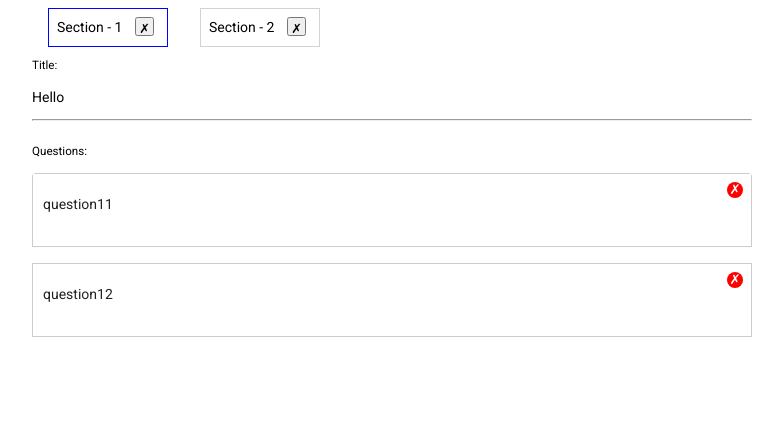
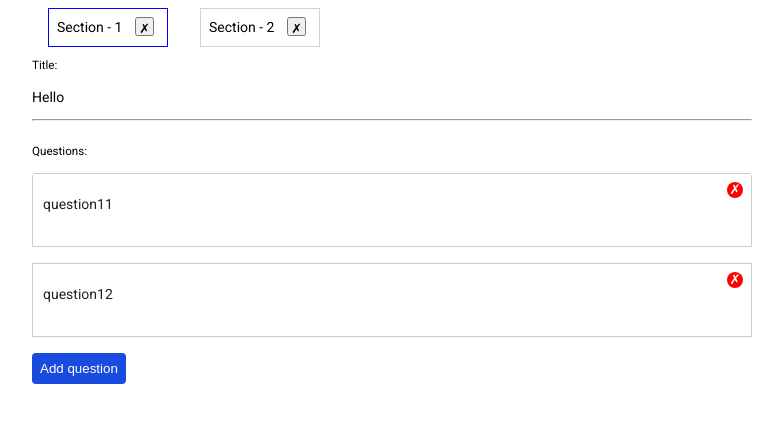
Before and after one commit to LazyCROW21/form-creator, an Angular app: page / in a window 1280 px wide. Shown: the top 422 px of the page, without its empty margins (248-1031 px from the left). Built offline with nearby package versions, Linux system fonts and the light colour scheme.

Commit message:
modal popup added

```diff
--- a/src/app/app.component.ts
+++ b/src/app/app.component.ts
@@ -8,4 +8,6 @@ import { Component, ViewEncapsulation } from '@angular/core';
 })
 export class AppComponent {
   title = 'form-creator';
+
+  constructor() {}
 }
--- a/src/app/app.module.ts
+++ b/src/app/app.module.ts
@@ -6,6 +6,7 @@ import { FormSectionNavComponent } from './form-section-nav/form-section-nav.com
 import { FormSectionComponent } from './form-section/form-section.component';
 import { BrowserAnimationsModule } from '@angular/platform-browser/animations';
 import { DragDropModule } from '@angular/cdk/drag-drop';
+import { MatDialogModule } from '@angular/material/dialog';
 
 @NgModule({
   declarations: [
@@ -16,7 +17,8 @@ import { DragDropModule } from '@angular/cdk/drag-drop';
   imports: [
     BrowserModule,
     BrowserAnimationsModule,
-    DragDropModule
+    DragDropModule,
+    MatDialogModule
   ],
   providers: [],
   bootstrap: [AppComponent]
--- /dev/null
+++ b/src/app/common/dialog/dialog.component.css
@@ -0,0 +1,30 @@
+:host {
+    display: block;
+    background: #fff;
+    border-radius: 8px;
+    padding: 8px 16px 16px;
+}
+
+.modal-dialog {
+    position: relative;
+    min-height: 400px;
+    min-width: 40vw;
+}
+
+.close-btn {
+    position: absolute;
+    top: 0.5rem;
+    right: 0rem;
+    border-radius: 0.5rem;
+    height: 1rem;
+    width: 1rem;
+    border: none;
+    background-color: transparent;
+    color: grey;
+    cursor: pointer;
+}
+
+.close-btn:hover {
+    color: black;
+    transition: all 100ms linear;
+}
--- /dev/null
+++ b/src/app/common/dialog/dialog.component.html
@@ -0,0 +1,3 @@
+<div class="modal-dialog">
+    <button class="close-btn" (click)="dialogRef.close()">X</button>
+</div>
--- a/src/app/form-section/form-section.component.css
+++ b/src/app/form-section/form-section.component.css
@@ -20,6 +20,20 @@
     background: white;
     font-size: 14px;
     position: relative;
+}
+
+.q-add-btn {
+    background-color: rgb(25, 75, 223);
+    color: white;
+    padding: 0.5rem;
+    border: none;
+    border-radius: 0.25rem;
+    cursor: pointer;
+}
+
+.q-add-btn:hover {
+    background-color: blue;
+    transition: all 100ms linear;
 }
 
 .q-remove-btn {
--- a/src/app/form-section/form-section.component.html
+++ b/src/app/form-section/form-section.component.html
@@ -10,4 +10,7 @@
             <button class="q-remove-btn" (click)="onRemoveSection(i)">&cross;</button>
         </div>
     </div>
+    <div class="add-button-wrapper">
+        <button class="q-add-btn" (click)="onAddQuestion()">Add question</button>
+    </div>
 </div>
--- a/src/app/form-section/form-section.component.ts
+++ b/src/app/form-section/form-section.component.ts
@@ -1,5 +1,7 @@
+import { Dialog } from '@angular/cdk/dialog';
 import { moveItemInArray } from '@angular/cdk/drag-drop';
 import { Component, OnInit } from '@angular/core';
+import { AppDialog } from '../common/dialog/dialog.component';
 import { MySection } from '../common/form-type';
 import { FormService } from '../form-service/form-service.service';
 
@@ -10,7 +12,7 @@ import { FormService } from '../form-service/form-service.service';
 })
 export class FormSectionComponent implements OnInit {
 
-  constructor(private formService: FormService) { }
+  constructor(private formService: FormService, public dialog: Dialog) { }
 
   ngOnInit(): void {
   }
@@ -23,6 +25,13 @@ export class FormSectionComponent implements OnInit {
     return this.getActiveForm().questions;
   }
 
+  onAddQuestion() {
+    this.dialog.open(AppDialog, {
+      minWidth: '300px',
+      data: 'panda'
+    });
+  }
+
   onRemoveSection(idx: number) {
     this.formService.removeQuestion(idx);
   }
```
Also changed, not shown: src/app/common/dialog/dialog.component.ts (added, +11 -0 lines).
